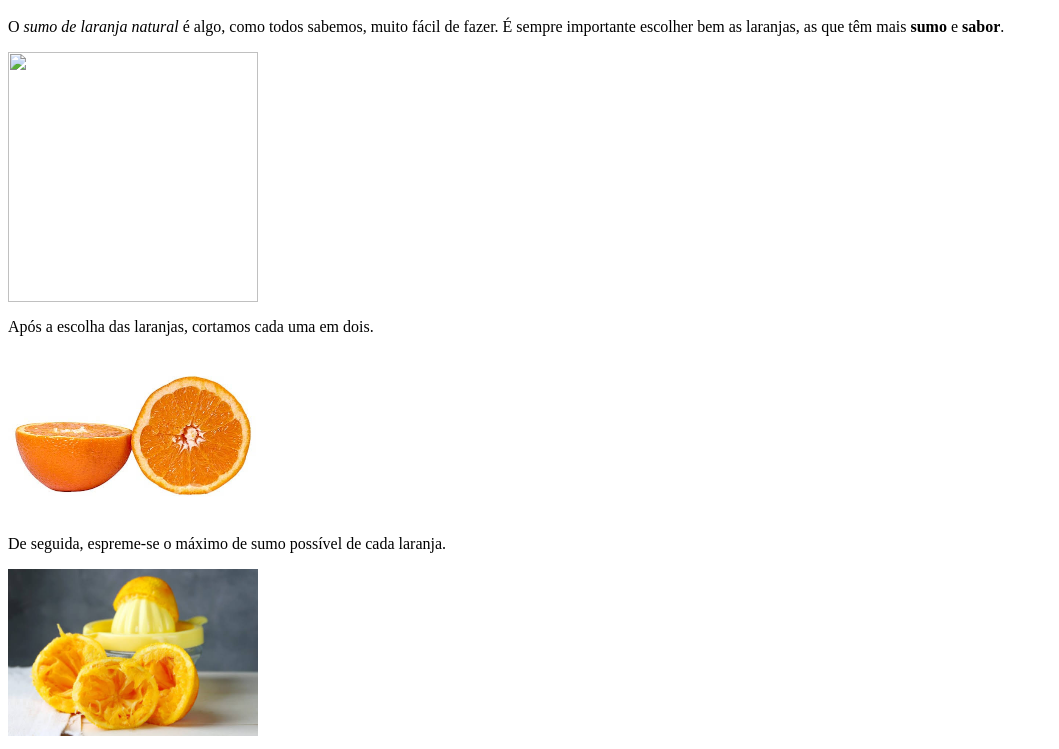
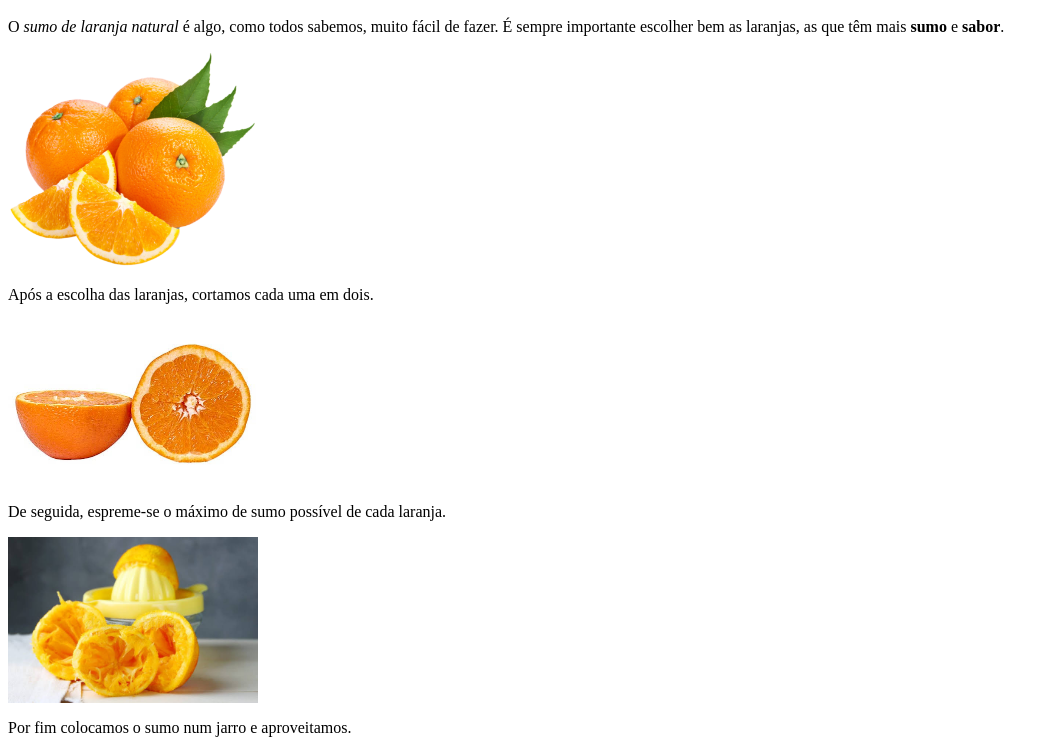
Before and after one commit to leonor-mendes-aib/Projeto-1, a plain HTML site: page pag2.html in a window 1280 px wide. Shown: the part 48-797 px from the top of the page, without its empty margins (0-1059 px from the left). Drawn offline with Linux system fonts and the light colour scheme.

Commit message:
Update pag2.html

```diff
--- a/pag2.html
+++ b/pag2.html
@@ -3,7 +3,7 @@
       <h1>O Sumo de Laranja Perfeito</h1>
 
       <p>O <em>sumo de laranja natural</em> é algo, como todos sabemos, muito fácil de fazer. É sempre importante escolher bem as laranjas, as que têm mais <strong>sumo</strong> e <strong>sabor</strong>.</p>
-      <img src="Imagem laranja.jpg" width=250/>
+      <img src="laranja.jpg" width=250/>
 
       <p>Após a escolha das laranjas, cortamos cada uma em dois.</p>
       <img src="laranja cortada em dois.jpg" width=250/>
```
